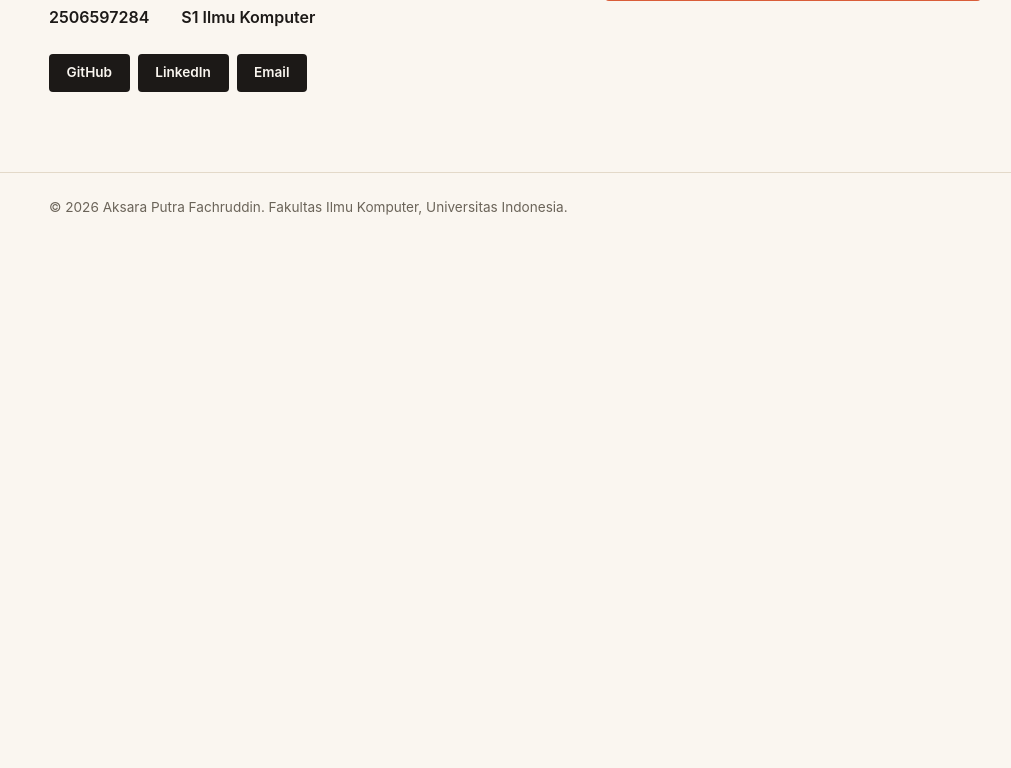
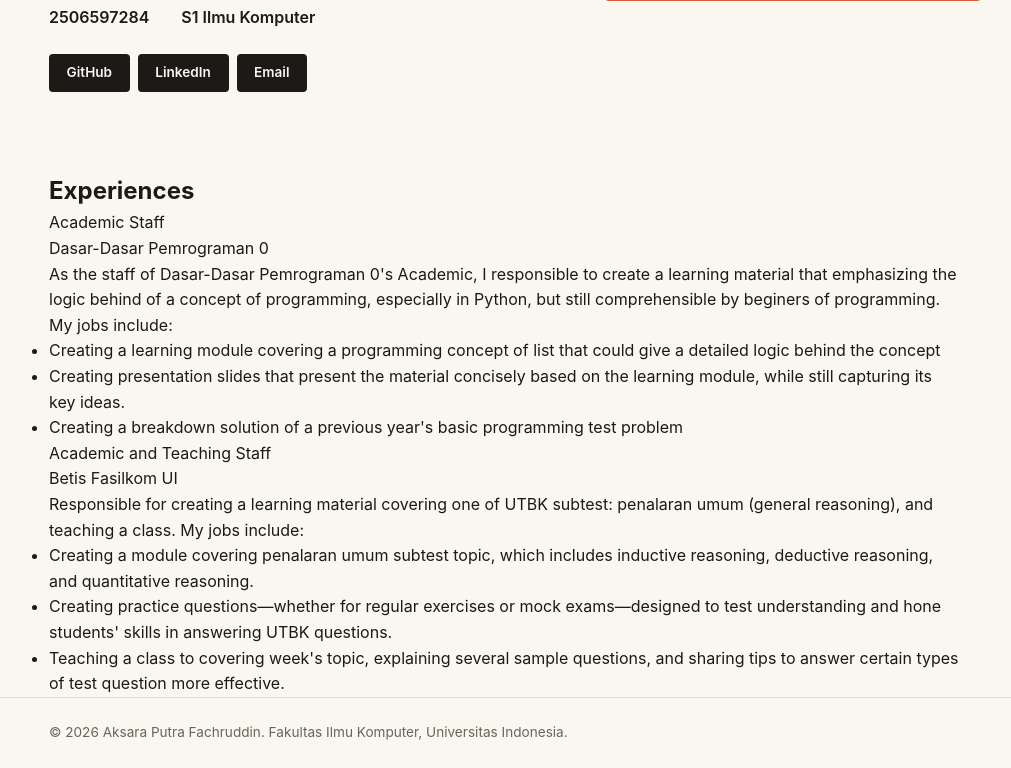
Before and after one commit to aksara-putra-f/myportofolio, a Django app: page / in a window 1280 px wide. Shown: the part 652-1420 px from the top of the page, without its empty margins (135-1146 px from the left). Before the commit the page ends 867 px from the top, so only its background shows below. Run offline with Django 5.2, Linux system fonts and the light colour scheme.

Commit message:
feat: Membuat struktur konten untuk website portofolio section 'Experience' pada index.html

```diff
--- a/templates/index.html
+++ b/templates/index.html
@@ -50,6 +50,36 @@
                 </div>
             </div>
         </section>
+        <section id="experience">
+            <div class="container">
+                <h2 class="subjudul" id="subjudul-experiences">Experiences</h2>
+                <div class="card experience-card">
+                    <p class="role">Academic Staff</p>
+                    <p class="place">Dasar-Dasar Pemrograman 0</p>
+                    <p class="role-description">
+                        As the staff of Dasar-Dasar Pemrograman 0's Academic, I responsible to create a learning material that emphasizing the logic behind of a concept of programming, especially in Python, but
+                        still comprehensible by beginers of programming. My jobs include:
+                        <ul>
+                            <li>Creating a learning module covering a programming concept of list that could give a detailed logic behind the concept</li>
+                            <li>Creating presentation slides that present the material concisely based on the learning module, while still capturing its key ideas.</li>
+                            <li>Creating a breakdown solution of a previous year's basic programming test problem</li>
+                        </ul>
+                    </p>
+                </div>
+                <div class="card experience-card">
+                    <p class="role">Academic and Teaching Staff</p>
+                    <p class="place">Betis Fasilkom UI</p>
+                    <p class="role-description">
+                        Responsible for creating a learning material covering one of UTBK subtest: penalaran umum (general reasoning), and teaching a class. My jobs include:
+                        <ul>
+                            <li>Creating a module covering penalaran umum subtest topic, which includes inductive reasoning, deductive reasoning, and quantitative reasoning.</li>
+                            <li>Creating practice questions—whether for regular exercises or mock exams—designed to test understanding and hone students' skills in answering UTBK questions.</li>
+                            <li>Teaching a class to covering week's topic, explaining several sample questions, and sharing tips to answer certain types of test question more effective.</li>
+                        </ul>
+                    </p>
+                </div>
+            </div>
+        </section>
     </main>
 
     <footer class="site-footer">
```
